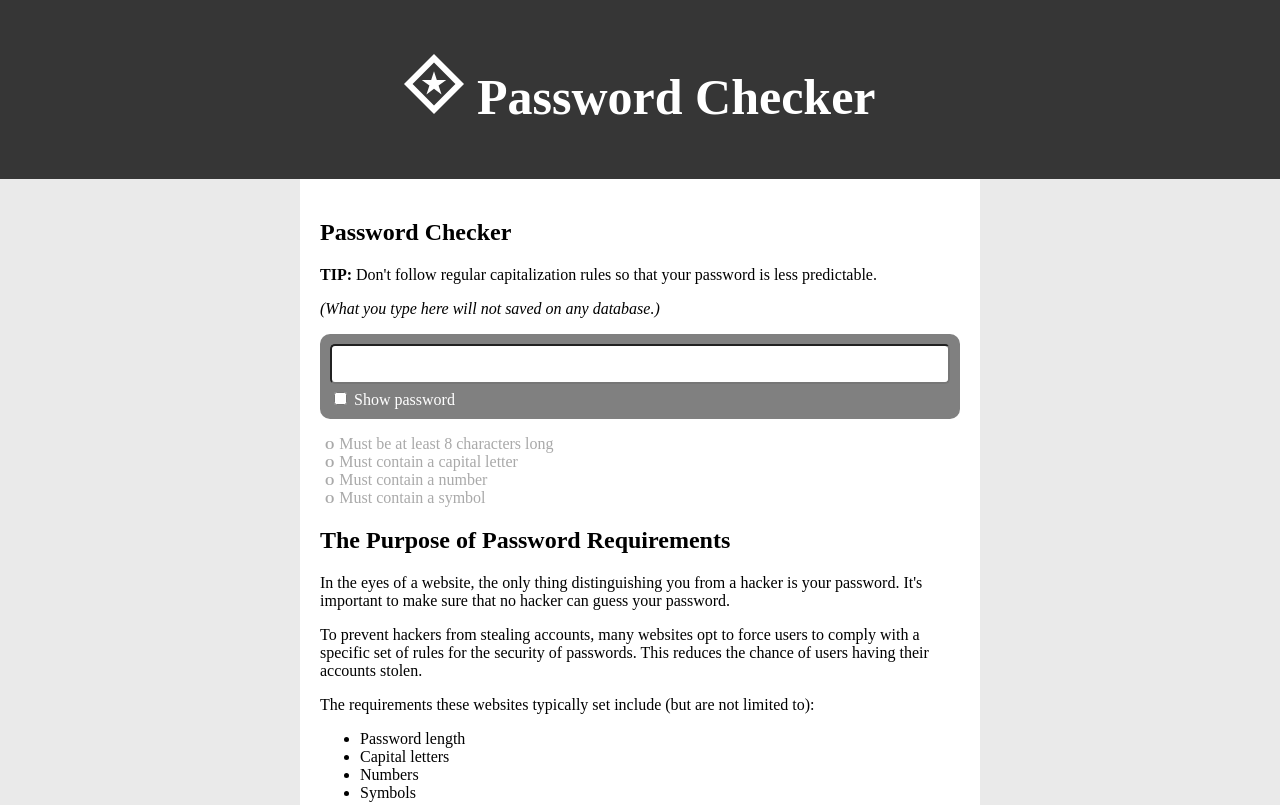
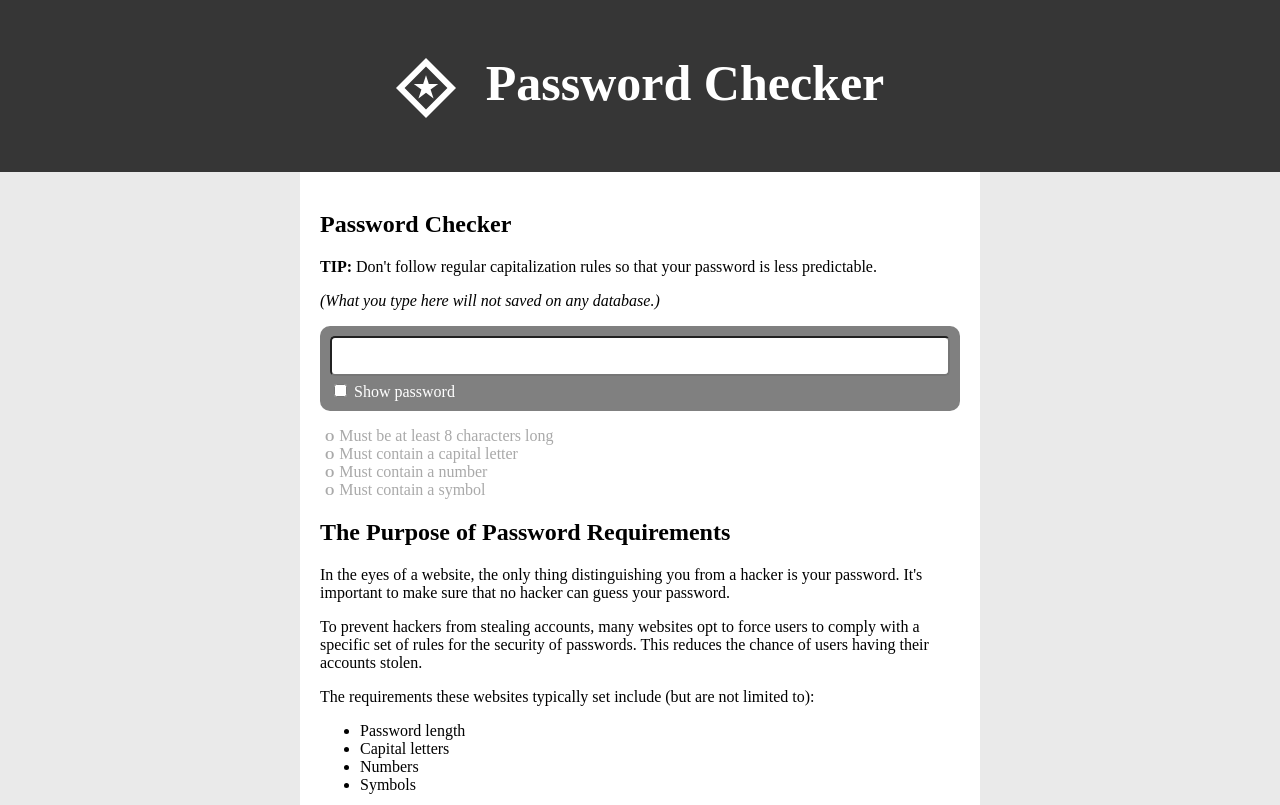
Before and after one commit to asianhaydenxd/password-checker, a plain HTML site: page index.html in a window 1280 px wide. Shown: the top 805 px of the page. Drawn offline with Linux system fonts and the light colour scheme.

Commit message:
Readjust header

```diff
--- a/style.css
+++ b/style.css
@@ -6,6 +6,8 @@ body {
 
 #logo {
     width: 60px;
+    vertical-align: middle;
+    padding-right: 30px;
 }
 
 #header {
```
Also changed, not shown: index.html (+1 -1 lines).
